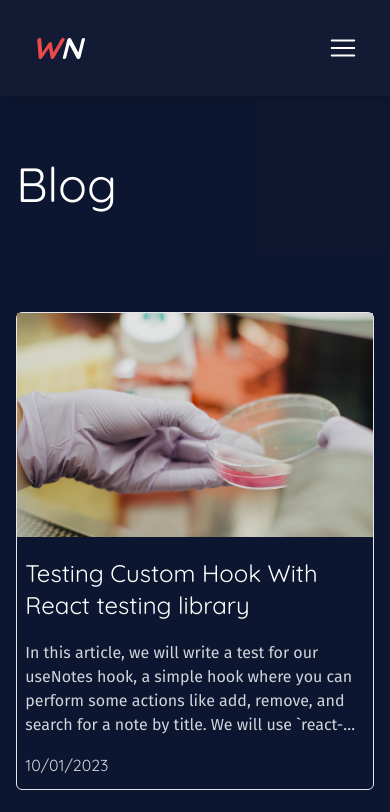
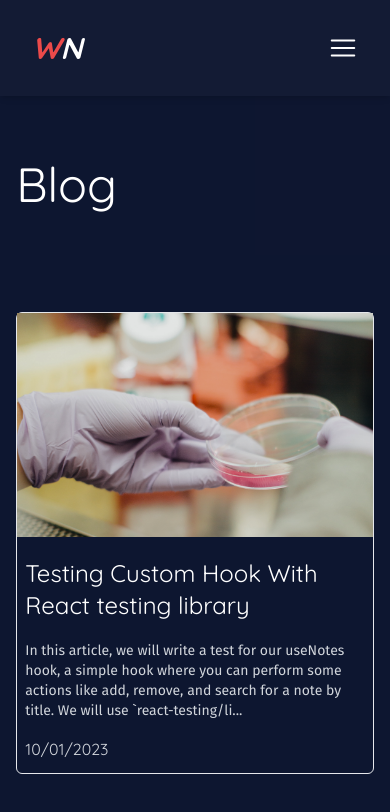
Before and after one commit to wassimnassour/wnassour.com, a Next.js app: page /blog in a window 390 px wide. Shown: the top 812 px of the page. Built offline with nearby package versions, Linux system fonts and the light colour scheme; a web font is replaced by a local one.

Commit message:
update on blog component

```diff
--- a/pages/blog.tsx
+++ b/pages/blog.tsx
@@ -95,7 +95,7 @@ const ArticleCard = ({
       <h1 className="px-2 my-5 text-2xl text-white sm:my-1 md:my-5 line-clamp-2">
         {title}
       </h1>
-      <p className="px-2 mb-4 text-base text-gray-300 line-clamp-4">
+      <p className="px-2 mb-4 text-sm text-gray-300 lg:text-base line-clamp-4">
         {excerpt.substring(0, 189)}...
       </p>
       <div className="flex justify-between px-2 text-gray-300">
```
